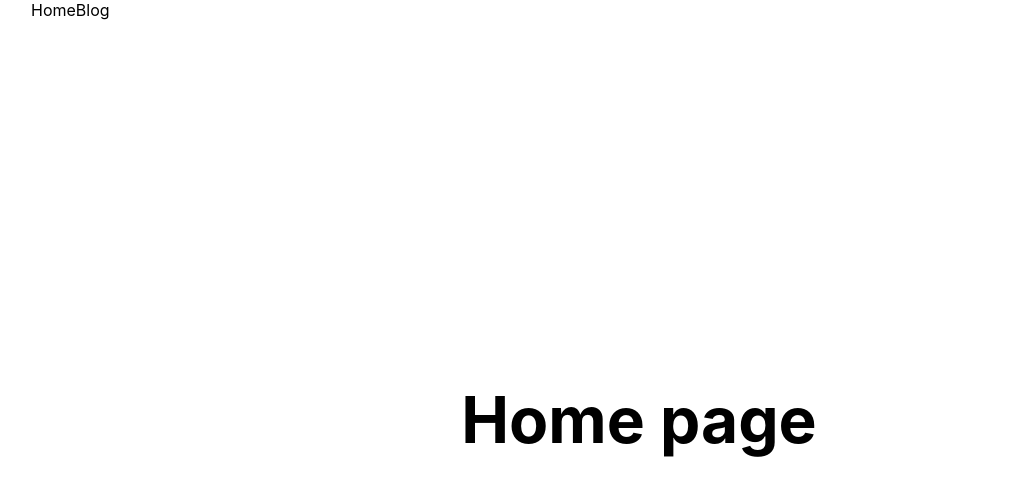
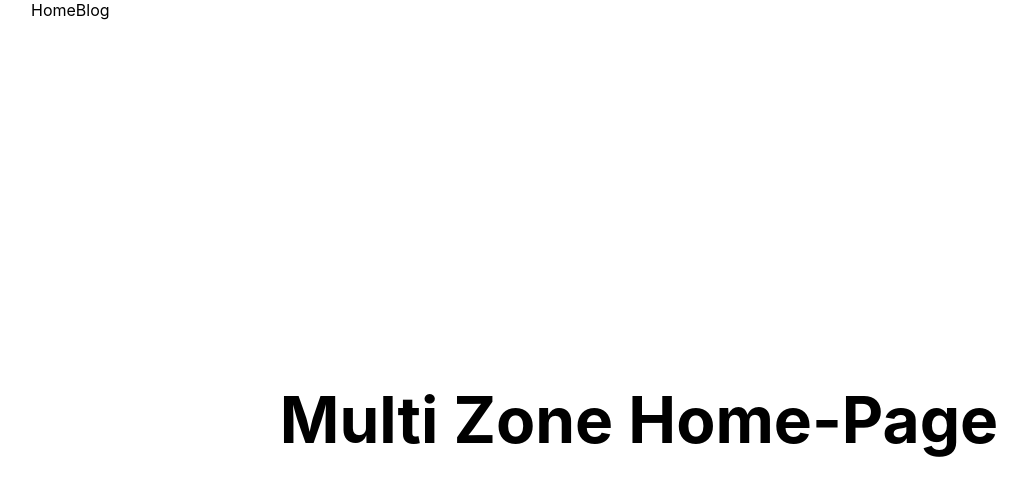
Before and after one commit to Ben888GitHub/multi-zone-home, a Next.js app: page / in a window 1280 px wide. Shown: the top 496 px of the page, without its empty margins (1-1028 px from the left). Built offline with nearby package versions, Linux system fonts and the light colour scheme.

Commit message:
edit Home Title

```diff
--- a/pages/index.js
+++ b/pages/index.js
@@ -6,7 +6,7 @@ export default function Home() {
 		<div className={styles.container}>
 			<Header />
 			<main className={styles.main}>
-				<h1 className={styles.title}>Home page</h1>
+				<h1 className={styles.title}>Multi Zone Home-Page</h1>
 			</main>
 		</div>
 	);
```
